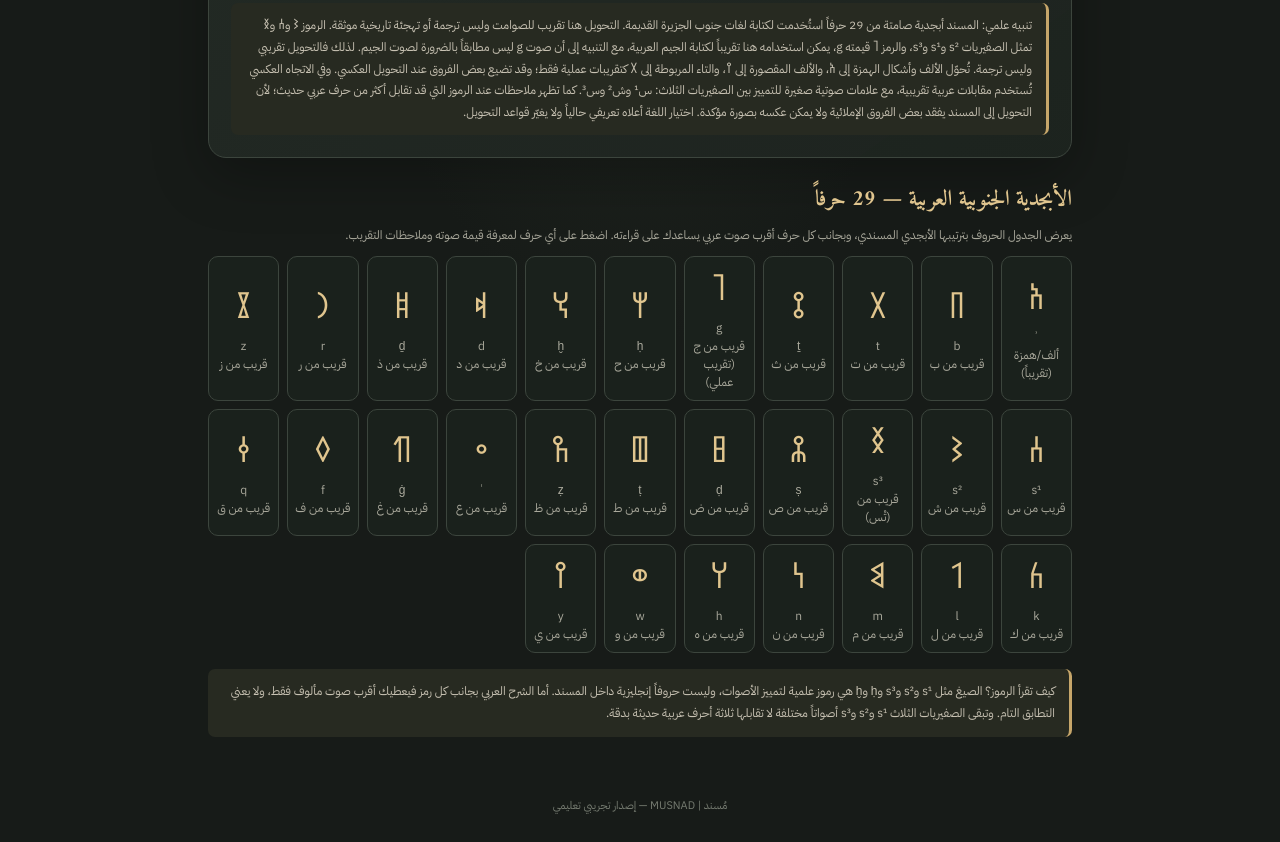
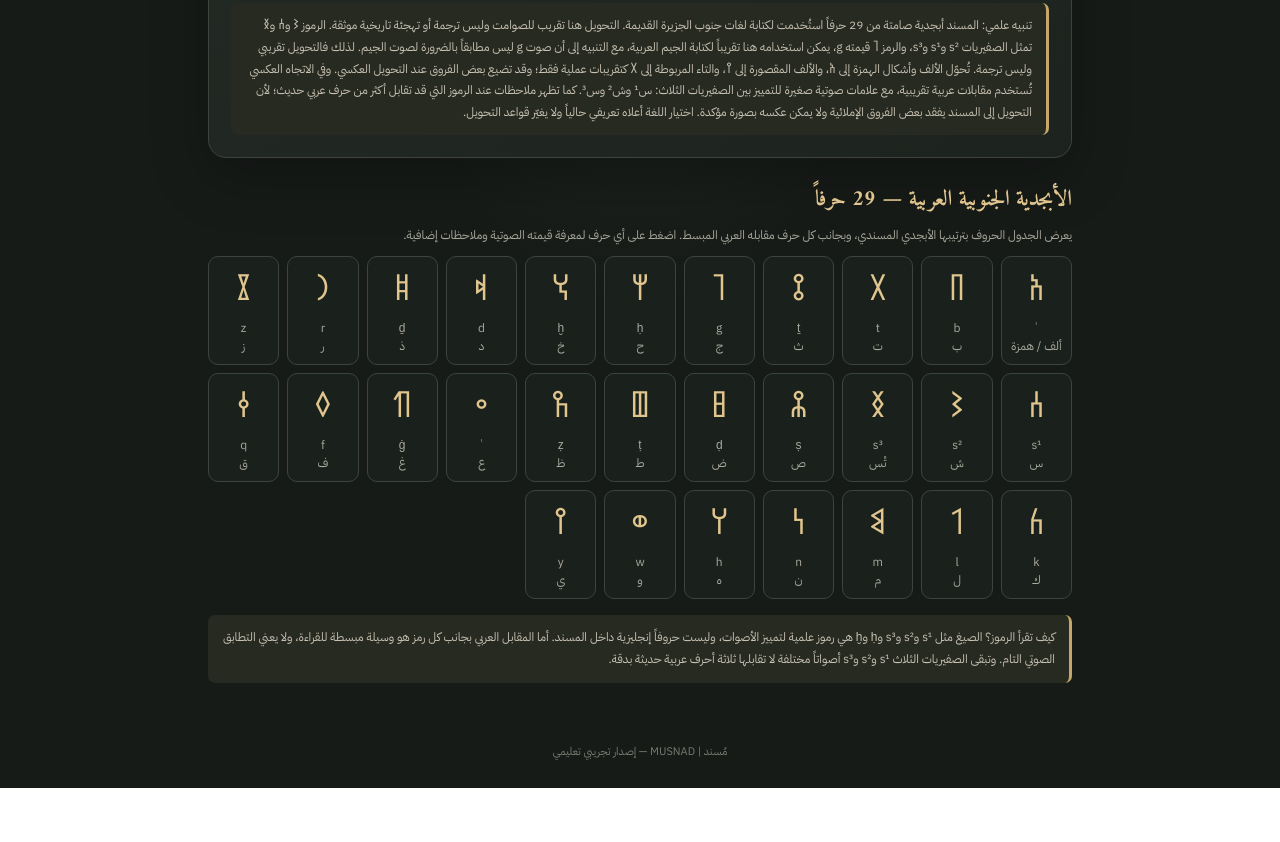
Before and after one commit to ammar1999666-ui/musnad, a plain HTML site: page index.html in a window 1280 px wide. Shown: the part 1023-1865 px from the top of the page. After the commit the page ends 1811 px from the top, so only its background shows below. Drawn offline with Linux system fonts and the light colour scheme.

Commit message:
Simplify Arabic equivalents across Musnad alphabet

```diff
--- a/index.html
+++ b/index.html
@@ -55,17 +55,17 @@ footer{text-align:center;color:#777d72;font-size:11px;padding:0 15px 28px}
 <div class="actions"><button class="btn primary" id="convert">تحويل النص</button><button class="btn" id="swap">تبديل الاتجاه ↔</button><button class="btn" id="copy">نسخ النتيجة</button><button class="btn" id="clear">مسح</button></div>
 <p class="note">تنبيه علمي: المسند أبجدية صامتة من 29 حرفاً استُخدمت لكتابة لغات جنوب الجزيرة القديمة. التحويل هنا تقريب للصوامت وليس ترجمة أو تهجئة تاريخية موثقة. الرموز 𐩦 و𐩪 و𐩯 تمثل الصفيريات s² وs¹ وs³، والرمز 𐩴 قيمته g، يمكن استخدامه هنا تقريباً لكتابة الجيم العربية، مع التنبيه إلى أن صوت g ليس مطابقاً بالضرورة لصوت الجيم. لذلك فالتحويل تقريبي وليس ترجمة. تُحوّل الألف وأشكال الهمزة إلى 𐩱، والألف المقصورة إلى 𐩺، والتاء المربوطة إلى 𐩩 كتقريبات عملية فقط؛ وقد تضيع بعض الفروق عند التحويل العكسي. وفي الاتجاه العكسي تُستخدم مقابلات عربية تقريبية، مع علامات صوتية صغيرة للتمييز بين الصفيريات الثلاث: س¹ وش² وس³. كما تظهر ملاحظات عند الرموز التي قد تقابل أكثر من حرف عربي حديث؛ لأن التحويل إلى المسند يفقد بعض الفروق الإملائية ولا يمكن عكسه بصورة مؤكدة. اختيار اللغة أعلاه تعريفي حالياً ولا يغيّر قواعد التحويل.</p>
 </section>
-<section class="section"><h2>الأبجدية الجنوبية العربية — 29 حرفاً</h2><p style="color:var(--muted);font-size:12px;margin:-5px 0 12px">يعرض الجدول الحروف بترتيبها الأبجدي المسندي، وبجانب كل حرف أقرب صوت عربي يساعدك على قراءته. اضغط على أي حرف لمعرفة قيمة صوته وملاحظات التقريب.</p><div class="alphabet" id="alphabet"></div><div class="letter-modal" id="letterModal" role="dialog" aria-modal="true" aria-labelledby="detailTitle"><div class="letter-detail" id="letterDetail" aria-live="polite"></div></div><p class="note">كيف تقرأ الرموز؟ الصيغ مثل s¹ وs² وs³ وḥ وḫ هي رموز علمية لتمييز الأصوات، وليست حروفاً إنجليزية داخل المسند. أما الشرح العربي بجانب كل رمز فيعطيك أقرب صوت مألوف فقط، ولا يعني التطابق التام. وتبقى الصفيريات الثلاث s¹ وs² وs³ أصواتاً مختلفة لا تقابلها ثلاثة أحرف عربية حديثة بدقة.</p></section>
+<section class="section"><h2>الأبجدية الجنوبية العربية — 29 حرفاً</h2><p style="color:var(--muted);font-size:12px;margin:-5px 0 12px">يعرض الجدول الحروف بترتيبها الأبجدي المسندي، وبجانب كل حرف مقابله العربي المبسط. اضغط على أي حرف لمعرفة قيمته الصوتية وملاحظات إضافية.</p><div class="alphabet" id="alphabet"></div><div class="letter-modal" id="letterModal" role="dialog" aria-modal="true" aria-labelledby="detailTitle"><div class="letter-detail" id="letterDetail" aria-live="polite"></div></div><p class="note">كيف تقرأ الرموز؟ الصيغ مثل s¹ وs² وs³ وḥ وḫ هي رموز علمية لتمييز الأصوات، وليست حروفاً إنجليزية داخل المسند. أما المقابل العربي بجانب كل رمز هو وسيلة مبسطة للقراءة، ولا يعني التطابق الصوتي التام. وتبقى الصفيريات الثلاث s¹ وs² وs³ أصواتاً مختلفة لا تقابلها ثلاثة أحرف عربية حديثة بدقة.</p></section>
 </main>
 <footer>مُسند | MUSNAD — إصدار تجريبي تعليمي</footer>
 <script>
 // الحروف مرتبة تقريبياً وفق الأبجدية العربية، مع مقابلات صوتية جنوب عربية موثقة.
 const letters=[
-['𐩠','h — قريب من ه'],['𐩡','l — قريب من ل'],['𐩢','ḥ — قريب من ح'],['𐩣','m — قريب من م'],['𐩤','q — قريب من ق'],['𐩥','w — قريب من و'],
-['𐩦','s² — قريب من ش'],['𐩧','r — قريب من ر'],['𐩨','b — قريب من ب'],['𐩩','t — قريب من ت'],['𐩪','s¹ — قريب من س'],['𐩫','k — قريب من ك'],
-['𐩬','n — قريب من ن'],['𐩭','ḫ — قريب من خ'],['𐩮','ṣ — قريب من ص'],['𐩯','s³ — قريب من (تْس)'],['𐩰','f — قريب من ف'],['𐩱','ʾ — ألف/همزة (تقريباً)'],
-['𐩲','ʿ — قريب من ع'],['𐩳','ḍ — قريب من ض'],['𐩴','g — قريب من ج (تقريب عملي)'],['𐩵','d — قريب من د'],['𐩶','ġ — قريب من غ'],['𐩷','ṭ — قريب من ط'],
-['𐩸','z — قريب من ز'],['𐩹','ḏ — قريب من ذ'],['𐩺','y — قريب من ي'],['𐩻','ṯ — قريب من ث'],['𐩼','ẓ — قريب من ظ']
+['𐩠','h — ه'],['𐩡','l — ل'],['𐩢','ḥ — ح'],['𐩣','m — م'],['𐩤','q — ق'],['𐩥','w — و'],
+['𐩦','s² — ش'],['𐩧','r — ر'],['𐩨','b — ب'],['𐩩','t — ت'],['𐩪','s¹ — س'],['𐩫','k — ك'],
+['𐩬','n — ن'],['𐩭','ḫ — خ'],['𐩮','ṣ — ص'],['𐩯','s³ — تْس'],['𐩰','f — ف'],['𐩱','ʾ — ألف/همزة'],
+['𐩲','ʿ — ع'],['𐩳','ḍ — ض'],['𐩴','g — ج'],['𐩵','d — د'],['𐩶','ġ — غ'],['𐩷','ṭ — ط'],
+['𐩸','z — ز'],['𐩹','ḏ — ذ'],['𐩺','y — ي'],['𐩻','ṯ — ث'],['𐩼','ẓ — ظ']
 ];
 // تقريب تجريبي للصوامت؛ لا يمثل تهجئة تاريخية موثقة للكلمات.
 // مقابلات تقريبية: الحروف غير المتطابقة صوتياً تُترك كما هي بدلاً من اختراع مقابل لها.
@@ -141,41 +141,41 @@ updateKeyboard();
 $('toMusnad').onclick=()=>setDirection('toMusnad');$('toArabic').onclick=()=>setDirection('toArabic');$('convert').onclick=convert;$('source').addEventListener('input',convert);$('swap').onclick=()=>{const current=$('source').value;const nextResult=$('result').textContent;const nextDirection=direction==='toMusnad'?'toArabic':'toMusnad';setDirection(nextDirection);if(current.trim()&&nextResult!=='ستظهر النتيجة هنا'){$('source').value=nextResult;savedStart=savedEnd=$('source').value.length;convert();}};$('clear').onclick=()=>{$('source').value='';savedStart=savedEnd=0;$('result').textContent='ستظهر النتيجة هنا';$('conversionHint').hidden=true;};$('copy').onclick=async()=>{const t=$('result').textContent;if(t&&t!=='ستظهر النتيجة هنا'){try{await navigator.clipboard.writeText(t);$('copy').textContent='تم النسخ ✓';setTimeout(()=>$('copy').textContent='نسخ النتيجة',1400)}catch(e){$('copy').textContent='تعذّر النسخ';}}};
 // ترتيب عرض تعليمي وفق التسلسل العربي التقريبي، مع إبقاء ترتيب لوحة المفاتيح مستقلاً.
 const alphabetLetters=[
-['𐩱','ʾ','ألف/همزة (تقريباً)','يمثل صوت الهمزة في النقل العلمي. ويُستخدم هنا أيضاً لتقريب الألف العربية؛ لكن الرمز وحده لا يميز بين الألف الطويلة والهمزة.'],
-['𐩨','b','قريب من ب','تقريب لصوت الباء، وليس حكماً بأن النطق القديم مطابق تماماً للعربية الحديثة.'],
-['𐩩','t','قريب من ت','تقريب لصوت التاء. وقد يُستخدم الرمز نفسه في الأداة لتمثيل التاء المربوطة عند التحويل من العربية.'],
-['𐩻','ṯ','قريب من ث','تقريب لصوت أسناني؛ ولا يلزم أن يطابق نطق الثاء العربية في جميع البيئات القديمة.'],
-['𐩴','g','قريب من ج (تقريب عملي)','قيمته المنقولة علمياً g؛ نستخدمه لتقريب الجيم في الأداة، لكنه ليس مطابقاً بالضرورة لنطق الجيم العربية.'],
-['𐩢','ḥ','قريب من ح','تقريب لصوت حلقي مهموس، وهو أقرب ما يوضحه حرف الحاء للقارئ العربي.'],
-['𐩭','ḫ','قريب من خ','تقريب لصوت احتكاكي خلفي، ويُشرح بالخاء لتسهيل القراءة.'],
-['𐩵','d','قريب من د','تقريب لصوت الدال.'],
-['𐩹','ḏ','قريب من ذ','تقريب لصوت أسناني مجهور، ويُشرح بالذال لتسهيل القراءة.'],
-['𐩧','r','قريب من ر','تقريب لصوت الراء.'],
-['𐩸','z','قريب من ز','تقريب لصوت الزاي.'],
-['𐩪','s¹','قريب من س','هذا أقرب تقريب عربي مبسط للصوت، وليس تأكيداً بأن قيمته التاريخية مطابقة للسين الحديثة.'],
-['𐩦','s²','قريب من ش','هذا تقريب يساعد على تمييزه عن s¹؛ ولا يعني أن الصوت القديم مطابق تماماً للشين.'],
-['𐩯','s³','قريب من (تْس)','يُقرّب بصوت تاء وسين متصلتين في صوت واحد؛ وهذا شرح صوتي مبسط لا حرف عربي مطابق.'],
-['𐩮','ṣ','قريب من ص','تقريب لصوت مفخم/مطبق؛ ولا يُفترض التطابق الكامل مع الصاد الحديثة.'],
-['𐩳','ḍ','قريب من ض','تقريب تعليمي لصوت مفخم/مطبق، وليس مساواة قطعية بالضاد الحديثة.'],
-['𐩷','ṭ','قريب من ط','تقريب لصوت مفخم/مطبق.'],
-['𐩼','ẓ','قريب من ظ','تقريب تعليمي لصوت مفخم/مطبق؛ وليس حكماً بالتطابق التام مع الظاء الحديثة.'],
-['𐩲','ʿ','قريب من ع','يمثل صوتاً حلقياً، ويُنقل اصطلاحياً بالرمز ʿ؛ والعين أقرب شرح عربي مبسط له.'],
-['𐩶','ġ','قريب من غ','تقريب لصوت حلقي/لهوي مجهور، ويُشرح بالغين لتسهيل القراءة.'],
-['𐩰','f','قريب من ف','تقريب لصوت الفاء.'],
-['𐩤','q','قريب من ق','تقريب لصوت القاف.'],
-['𐩫','k','قريب من ك','تقريب لصوت الكاف.'],
-['𐩡','l','قريب من ل','تقريب لصوت اللام.'],
-['𐩣','m','قريب من م','تقريب لصوت الميم.'],
-['𐩬','n','قريب من ن','تقريب لصوت النون.'],
-['𐩠','h','قريب من ه','تقريب لصوت الهاء.'],
-['𐩥','w','قريب من و','تقريب لصوت الواو أو شبه الصائت المقارب لها.'],
-['𐩺','y','قريب من ي','تقريب لصوت الياء أو شبه الصائت المقارب لها.']
+['𐩱','ʾ','ألف / همزة','يمثل صوت الهمزة في النقل العلمي. ويُستخدم هنا أيضاً لتقريب الألف العربية؛ لكن الرمز وحده لا يميز بين الألف الطويلة والهمزة.'],
+['𐩨','b','ب','تقريب لصوت الباء، وليس حكماً بأن النطق القديم مطابق تماماً للعربية الحديثة.'],
+['𐩩','t','ت','تقريب لصوت التاء. وقد يُستخدم الرمز نفسه في الأداة لتمثيل التاء المربوطة عند التحويل من العربية.'],
+['𐩻','ṯ','ث','تقريب لصوت أسناني؛ ولا يلزم أن يطابق نطق الثاء العربية في جميع البيئات القديمة.'],
+['𐩴','g','ج','قيمته المنقولة علمياً g؛ نستخدمه لتقريب الجيم في الأداة، لكنه ليس مطابقاً بالضرورة لنطق الجيم العربية.'],
+['𐩢','ḥ','ح','تقريب لصوت حلقي مهموس، وهو أقرب ما يوضحه حرف الحاء للقارئ العربي.'],
+['𐩭','ḫ','خ','تقريب لصوت احتكاكي خلفي، ويُشرح بالخاء لتسهيل القراءة.'],
+['𐩵','d','د','تقريب لصوت الدال.'],
+['𐩹','ḏ','ذ','تقريب لصوت أسناني مجهور، ويُشرح بالذال لتسهيل القراءة.'],
+['𐩧','r','ر','تقريب لصوت الراء.'],
+['𐩸','z','ز','تقريب لصوت الزاي.'],
+['𐩪','s¹','س','هذا أقرب تقريب عربي مبسط للصوت، وليس تأكيداً بأن قيمته التاريخية مطابقة للسين الحديثة.'],
+['𐩦','s²','ش','هذا تقريب يساعد على تمييزه عن s¹؛ ولا يعني أن الصوت القديم مطابق تماماً للشين.'],
+['𐩯','s³','تْس','يُقرّب بصوت تاء وسين متصلتين في صوت واحد؛ وهذا شرح صوتي مبسط لا حرف عربي مطابق.'],
+['𐩮','ṣ','ص','تقريب لصوت مفخم/مطبق؛ ولا يُفترض التطابق الكامل مع الصاد الحديثة.'],
+['𐩳','ḍ','ض','تقريب تعليمي لصوت مفخم/مطبق، وليس مساواة قطعية بالضاد الحديثة.'],
+['𐩷','ṭ','ط','تقريب لصوت مفخم/مطبق.'],
+['𐩼','ẓ','ظ','تقريب تعليمي لصوت مفخم/مطبق؛ وليس حكماً بالتطابق التام مع الظاء الحديثة.'],
+['𐩲','ʿ','ع','يمثل صوتاً حلقياً، ويُنقل اصطلاحياً بالرمز ʿ؛ والعين أقرب شرح عربي مبسط له.'],
+['𐩶','ġ','غ','تقريب لصوت حلقي/لهوي مجهور، ويُشرح بالغين لتسهيل القراءة.'],
+['𐩰','f','ف','تقريب لصوت الفاء.'],
+['𐩤','q','ق','تقريب لصوت القاف.'],
+['𐩫','k','ك','تقريب لصوت الكاف.'],
+['𐩡','l','ل','تقريب لصوت اللام.'],
+['𐩣','m','م','تقريب لصوت الميم.'],
+['𐩬','n','ن','تقريب لصوت النون.'],
+['𐩠','h','ه','تقريب لصوت الهاء.'],
+['𐩥','w','و','تقريب لصوت الواو أو شبه الصائت المقارب لها.'],
+['𐩺','y','ي','تقريب لصوت الياء أو شبه الصائت المقارب لها.']
 ];
 function closeLetterDetails(){ $('letterModal').classList.remove('visible'); }
 function showLetterDetails(glyph,button){
 const item=alphabetLetters.find(x=>x[0]===glyph);if(!item)return;
 document.querySelectorAll('#alphabet .letter').forEach(el=>el.classList.toggle('selected',el===button));
-const box=$('letterDetail');box.innerHTML='<button type="button" class="detail-close" id="detailClose" aria-label="إغلاق البطاقة">إغلاق ✕</button><div class="detail-glyph">'+item[0]+'</div><h3 id="detailTitle">معلومات الحرف</h3><p><strong>القيمة الصوتية العلمية:</strong> '+item[1]+'</p><p><strong>التقريب العربي:</strong> '+item[2]+'</p><p><strong>ملاحظة:</strong> '+item[3]+'</p>';
+const box=$('letterDetail');box.innerHTML='<button type="button" class="detail-close" id="detailClose" aria-label="إغلاق البطاقة">إغلاق ✕</button><div class="detail-glyph">'+item[0]+'</div><h3 id="detailTitle">معلومات الحرف</h3><p><strong>القيمة الصوتية العلمية:</strong> '+item[1]+'</p><p><strong>المقابل العربي المبسط:</strong> '+item[2]+'</p><p><strong>ملاحظة:</strong> '+item[3]+'</p>';
 $('letterModal').classList.add('visible');$('detailClose').onclick=closeLetterDetails;
 }
 $('letterModal').addEventListener('click',e=>{if(e.target===$('letterModal'))closeLetterDetails();});
```
